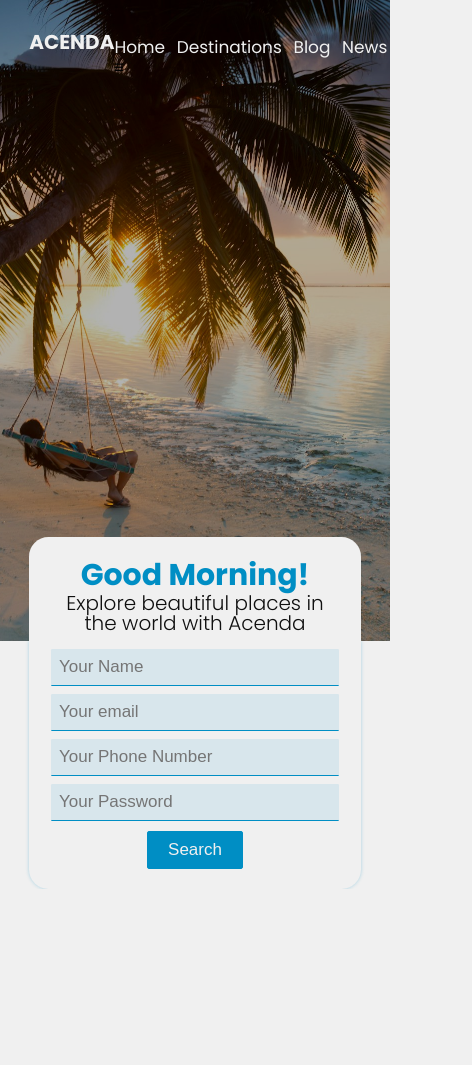
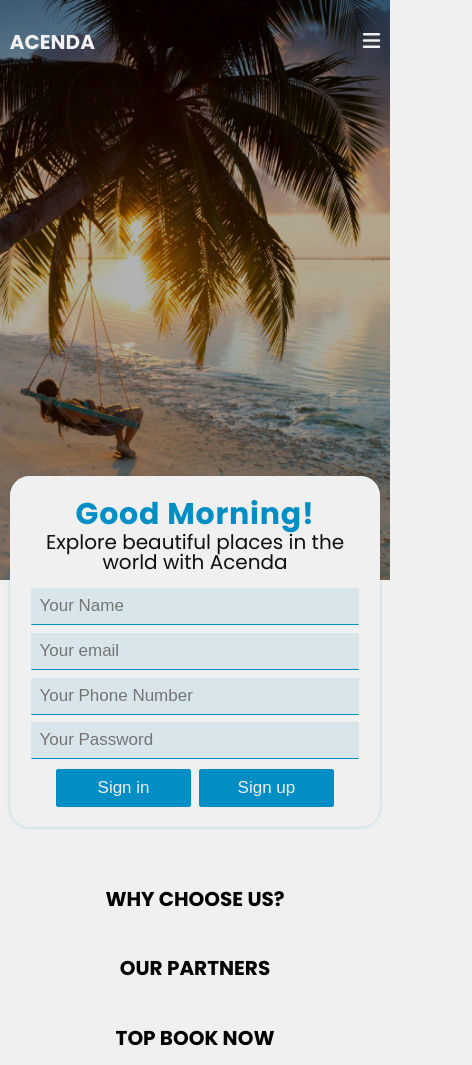
Before and after one commit to SK-Sarkar-Programmer/Acenda-Home-Page-Raw, a plain HTML site: page index.html in a window 390 px wide. Shown: the whole page, 472 px wide, since content can reach past the window. Before the commit the page ends 889 px from the top, so only its background shows below. Drawn offline with Linux system fonts and the light colour scheme.

Commit message:
Three title added

```diff
--- a/css/responsive.css
+++ b/css/responsive.css
@@ -1,15 +1,35 @@
-@media only screen and (max-width: 640px) {
-  /* .web-main-row {
-    width: 95%;
+@media only screen and (max-width: 1024px) {
+  .create-account form .fields {
+    grid-template-columns: repeat(2, 1fr);
   }
 
+  .create-account form .create-account-btns {
+    grid-template-columns: repeat(4, 1fr);
+  }
+
+  .create-account form .create-account-btns button:first-child {
+    grid-column: 2 / span 1;
+  }
+
+  .create-account form .create-account-btns button:last-child {
+    grid-column: 3 / span 1;
+  }
+}
+
+@media only screen and (max-width: 768px) {
   .navigation-bar {
     display: none;
   }
 
   .navigation-menu {
     display: block;
-  } */
+  }
+}
+
+@media only screen and (max-width: 640px) {
+  .web-main-row {
+    width: 95%;
+  }
 
   nav {
     height: 10%;
@@ -18,4 +38,18 @@
   .create-account form .fields {
     grid-template-columns: repeat(1, 1fr);
   }
+
+  .create-account form .create-account-btns {
+    width: 85%;
+    margin: var(--padding-sm) auto 0 auto;
+    grid-template-columns: repeat(2, 1fr);
+  }
+
+  .create-account form .create-account-btns button:first-child {
+    grid-column: 1 / span 1;
+  }
+
+  .create-account form .create-account-btns button:last-child {
+    grid-column: 2 / span 1;
+  }
 }
--- a/css/style.css
+++ b/css/style.css
@@ -59,6 +59,11 @@ button:focus-within {
   outline: none;
 }
 
+section {
+  margin-top: clamp(3rem, calc(2rem + 5vw), 100rem);
+  margin-bottom: clamp(1rem, calc(0.5rem + 2vw), 100rem);
+}
+
 .primary-btn {
   background-color: var(--primary-color);
   color: var(--white-shade);
@@ -77,8 +82,13 @@ button:focus-within {
   margin: 0 auto; /* Center the main row */
 }
 
-.section-title {
+.section-title-container {
+  text-align: center;
+}
+
+.section-title h2 {
   font-size: var(--font-lg);
+  font-weight: 700;
 }
 
 /* ------------------------------> Start Header Section <------------------------------ */
@@ -144,14 +154,24 @@ nav {
 }
 
 /* Navigation Menu For Smaller Devices */
-/* .navigation-menu {
+.navigation-menu {
   display: none;
 }
 
-.navigation-menu .open-menu .icon i {
+.navigation-menu .open-menu .menu-btn i {
   color: var(--white-shade);
   font-size: var(--font-lg);
-} */
+}
+
+.navigation-small-device {
+  display: none;
+  position: fixed;
+  top: 0;
+  left: 0;
+  width: 100%;
+  height: 100dvh;
+  background-color: #1010104d;
+}
 
 .banner {
   width: 100%;
@@ -161,7 +181,6 @@ nav {
 .banner-bg {
   position: relative;
   width: 100%;
-  height: 76%;
   background-image: url("../assets/acenda-main-background.jpg");
   background-repeat: no-repeat;
   background-size: cover;
@@ -196,13 +215,13 @@ nav {
 .title-description .title {
   color: var(--primary-color);
   font-size: var(--font-xl);
+  letter-spacing: 0.2vw;
   line-height: 1.2;
 }
 
 .title-description .description {
   color: var(--black-shade);
   font-size: var(--font-lg);
-  font-weight: 300;
   line-height: 1;
 }
 
@@ -212,10 +231,6 @@ nav {
   padding-top: var(--padding-xs);
   border-radius: 0 0 var(--primary-border-radius) var(--primary-border-radius);
   box-shadow: 0 0 1vw #008ec44d;
-}
-
-.create-account form {
-  text-align: center;
 }
 
 .create-account form .fields {
@@ -243,8 +258,27 @@ nav {
   transition: 0.2s ease;
 }
 
-.create-account form button {
+.create-account form .create-account-btns {
+  display: grid;
+  grid-template-columns: repeat(6, 1fr);
+  gap: var(--gap-sm);
   margin-top: var(--padding-sm);
 }
 
+.create-account form .create-account-btns button:first-child {
+  grid-column: 3 / span 1;
+}
+
+.create-account form .create-account-btns button:last-child {
+  grid-column: 4 / span 1;
+}
+
 /* ------------------------------> End Header Section <------------------------------ */
+
+/* ------------------------------> Start Why Choose Us Section <------------------------------ */
+.why-choose-us-content {
+  display: grid;
+  grid-template-columns: repeat(3, 1fr);
+}
+
+/* ------------------------------> End Why Choose Us Section <------------------------------ */
--- a/index.html
+++ b/index.html
@@ -33,9 +33,18 @@
               </div>
               <div class="navigation-menu">
                 <div class="open-menu">
-                  <div class="icon">
+                  <div class="menu-btn">
                     <i class="fa-solid fa-bars"></i>
                   </div>
+                </div>
+                <div class="navigation-small-device">
+                  <ul>
+                    <li><a href="#">Home</a></li>
+                    <li><a href="#">Destinations</a></li>
+                    <li><a href="#">Blog</a></li>
+                    <li><a href="#">News</a></li>
+                    <li><a href="#">Contact</a></li>
+                  </ul>
                 </div>
               </div>
             </div>
@@ -45,7 +54,7 @@
 
       <!-- Banner -->
       <div class="banner">
-        <div class="banner-bg">
+        <div id="banner-height-calc" class="banner-bg">
           <div class="banner-bg-overlay"></div>
           <div class="title-description-container">
             <div class="web-main-row">
@@ -58,7 +67,7 @@
             </div>
           </div>
         </div>
-        <div class="banner-account-creation">
+        <div id="banner-last-div" class="banner-account-creation">
           <div class="web-main-row">
             <div class="create-account">
               <form>
@@ -92,7 +101,10 @@
                     autocomplete="false"
                   />
                 </div>
-                <button type="submit" class="primary-btn">Search</button>
+                <div class="create-account-btns">
+                  <button type="submit" class="primary-btn">Sign in</button>
+                  <button type="submit" class="primary-btn">Sign up</button>
+                </div>
               </form>
             </div>
           </div>
@@ -100,6 +112,49 @@
       </div>
     </header>
     <!-- End Header Section -->
+
+    <!-- Start Main Section -->
+    <main>
+      <!-- Start Why Choose Us Section -->
+      <section>
+        <div class="web-main-row">
+          <div class="section-title-container">
+            <div class="section-title">
+              <h2>WHY CHOOSE US?</h2>
+            </div>
+          </div>
+          <div class="why-choose-us-content"></div>
+        </div>
+      </section>
+      <!-- End Why Choose Us Section -->
+
+      <!-- Start Our Partners Section -->
+      <section>
+        <div class="web-main-row">
+          <div class="section-title-container">
+            <div class="section-title">
+              <h2>OUR PARTNERS</h2>
+            </div>
+          </div>
+          <div class="our-partners-logo"></div>
+        </div>
+      </section>
+      <!-- End Our Partners Section -->
+
+      <!-- Start Top Booking Section -->
+      <section>
+        <div class="web-main-row">
+          <div class="section-title-container">
+            <div class="section-title">
+              <h2>TOP BOOK NOW</h2>
+            </div>
+          </div>
+          <div class="our-partners-logo"></div>
+        </div>
+      </section>
+      <!-- End Top Booking Section -->
+    </main>
+    <!-- End Main Section -->
 
     <!-- Third Party JavaScript Links -->
     <script
--- a/js/script.js
+++ b/js/script.js
@@ -1 +1,16 @@
-console.log(10)
+document.addEventListener("DOMContentLoaded", function () {
+  // Banner Height Measurement
+  const bannerHeightCalc = document.querySelector("#banner-height-calc");
+  const bannerLastDiv = document.querySelector("#banner-last-div");
+  bannerHeightCalc.style.height = `calc(98% - ${bannerLastDiv.offsetHeight}px)`;
+
+  // Navigation Menu Toggle
+  const menuBtns = document.querySelectorAll(".menu-btn");
+  let isMenuOpen = false;
+
+  menuBtns.forEach((btn) => {
+    btn.addEventListener("click", function (e) {
+      isMenuOpen = !isMenuOpen;
+    });
+  });
+});
```
